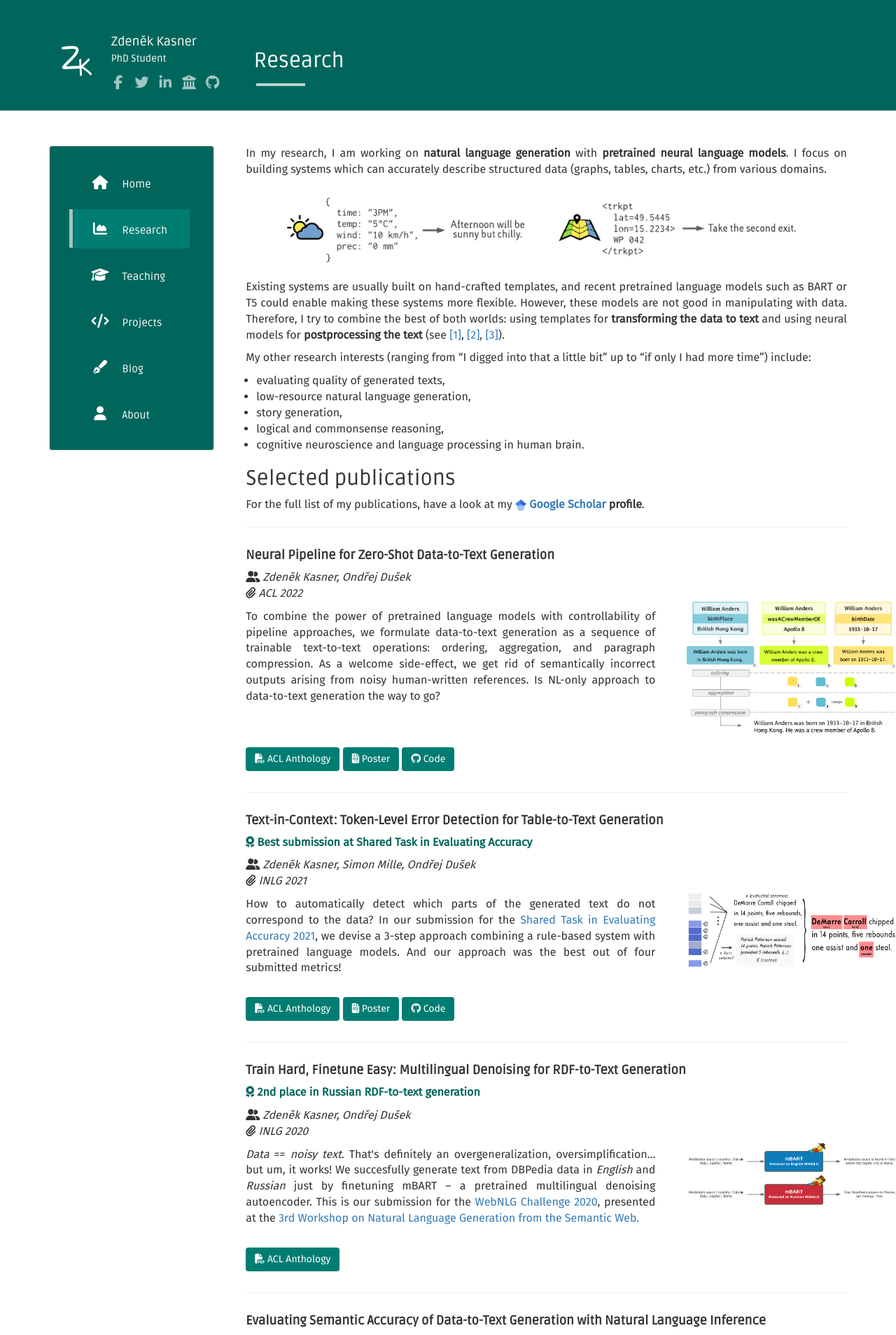
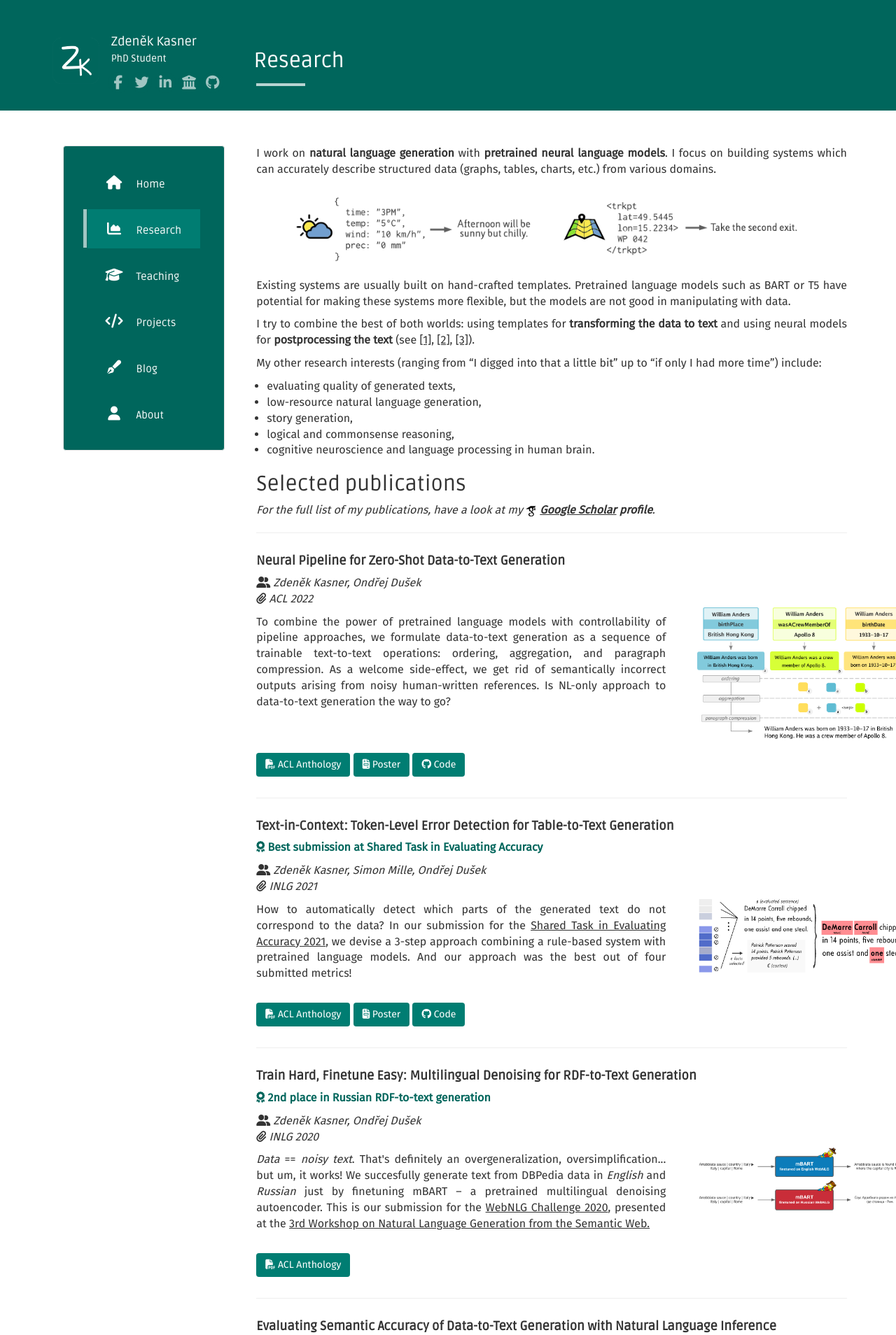
Before and after one commit to kasnerz/kasnerz.github.io, a Jekyll site: the page built from research.md, in a window 1280 px wide. Shown: the top 1908 px of the page at 70% size. Built offline with Jekyll 4.4.1, drawn with Linux system fonts in a browser that asks for light colours; nearby versions of some CDN libraries.

Commit message:
Minor updates

```diff
--- a/research.md
+++ b/research.md
@@ -3,11 +3,13 @@ layout: article
 title: Research
 permalink: /research/
 ---
-In my research, I am working on **natural language generation** with **pretrained neural language models**. I focus on building systems which can accurately describe structured data (graphs, tables, charts, etc.) from various domains.
+I work on **natural language generation** with **pretrained neural language models**. I focus on building systems which can accurately describe structured data (graphs, tables, charts, etc.) from various domains.
 
 <img src="/assets/d2t.png" alt="d2t" style="max-width: 90%; margin: auto;">
 
-Existing systems are usually built on hand-crafted templates, and recent pretrained language models such as BART or T5 could enable making these systems more flexible. However, these models are not good in manipulating with data. Therefore, I try to combine the best of both worlds: using templates for **transforming the data to text** and using neural models for **postprocessing the text** (see [[1]](#neural_pipeline), [[2]](#iterative_editing), [[3]](#text_in_context)).
+Existing systems are usually built on hand-crafted templates. Pretrained language models such as BART or T5 have potential for making these systems more flexible, but the models are not good in manipulating with data.
+
+I try to combine the best of both worlds: using templates for **transforming the data to text** and using neural models for **postprocessing the text** (see [[1]](#neural_pipeline), [[2]](#iterative_editing), [[3]](#text_in_context)).
 
 
 My other research interests (ranging from "I digged into that a little bit" up to "if only I had more time") include:
@@ -19,4 +21,4 @@ My other research interests (ranging from "I digged into that a little bit" up t
 
 
 ## Selected publications
-For the full list of my publications, have a look at my **<img src="/assets/icons/scholar.png" style="display: inline"> [Google Scholar](https://scholar.google.cz/citations?user=6NnuRB8AAAAJ) profile**.
+*For the full list of my publications, have a look at my **<img src="/assets/icons/scholar.png" style="display: inline"> [Google Scholar](https://scholar.google.cz/citations?user=6NnuRB8AAAAJ) profile**.*
--- a/static/css/main.css
+++ b/static/css/main.css
@@ -3,7 +3,7 @@
 
 .main.outer{
     padding-top: 50px;
-    padding-left: 0px;
+    padding-left: 20px;
 }
 .header-panel.shadow-z-2 {
     background-color: #00665c;
@@ -227,6 +227,16 @@ footer {
     right: 12px;
 }
 
+a {
+    color: #333;
+    text-decoration: underline;
+}
+
+.btn {
+    text-decoration: none;
+}
+
+
 body .container .well{
     box-shadow: 0 0px 0px 0 rgba(0,0,0,.2), 0 0px 0px 0 rgba(0,0,0,.19);
 }
@@ -246,6 +256,10 @@ h5,h6{
 body {
     font-family: 'Fira Sans',Helvetica,Arial,sans-serif;font-weight:300;
     text-align: justify;
+}
+.btn-default {
+    color :#ffffff;
+    background-color: #007D72;
 }
 
 .btn-arxiv {
@@ -343,8 +357,13 @@ body {
     word-wrap: break-word;
 }
 
+.project-box {
+    padding: 0px;
+}
+
 .project-headline {
-    font-size: larger;
+    /* font-size: larger; */
+    /* text-decoration: none; */
 }
 
 .project-view {
```
Also changed, not shown: _layouts/project.html (+5 -5 lines), about.md (+1 -1 lines), home.md (+3 -3 lines), assets/icons/scholar.png.
